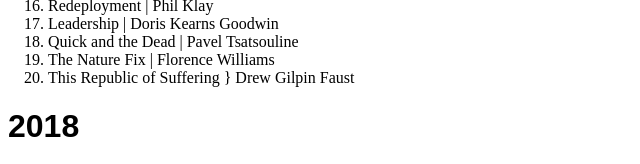
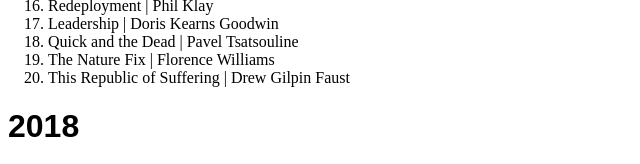
Before and after one commit to davemoyer/books, a plain HTML site: page index.html in a window 1280 px wide. Shown: the part 353-517 px from the top of the page, 0-640 px from the left. Drawn offline with Linux system fonts and the light colour scheme.

Commit message:
Fix grammar

```diff
--- a/index.html
+++ b/index.html
@@ -33,7 +33,7 @@
     <li>Leadership | Doris Kearns Goodwin</li>
     <li>Quick and the Dead | Pavel Tsatsouline</li>
     <li>The Nature Fix | Florence Williams</li>
-    <li>This Republic of Suffering } Drew Gilpin Faust</li>
+    <li>This Republic of Suffering | Drew Gilpin Faust</li>
   </ol>
 </p>
 <h1>2018</h1>
```
